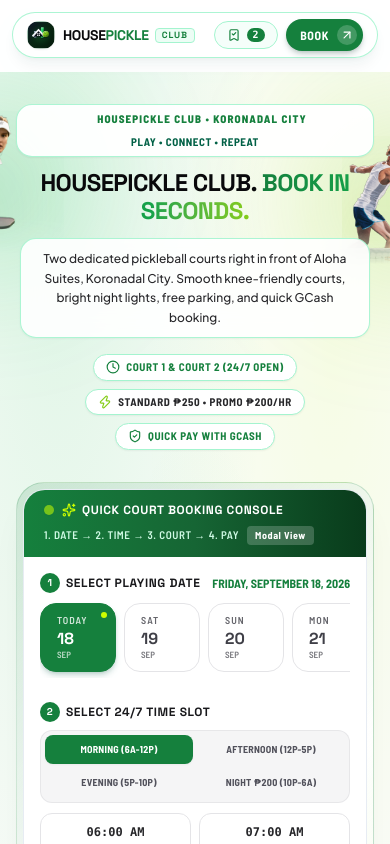
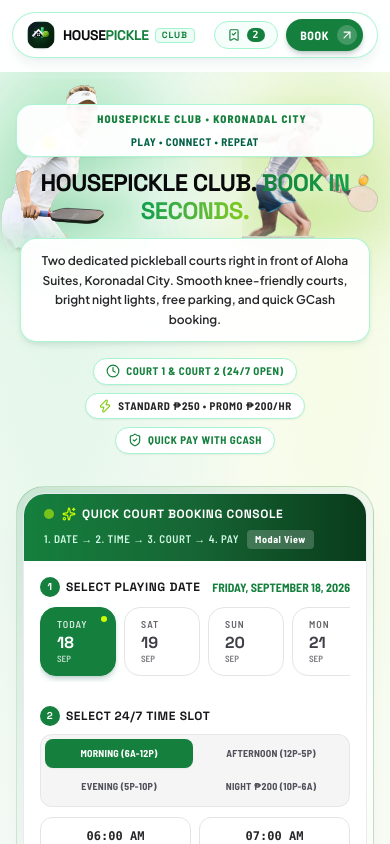
Before and after one commit to hizWindy/pickleball-court, a React (Vite) app in the folder frontend/: page / in a window 390 px wide. Shown: the top 844 px of the page. Built offline with nearby package versions, Linux system fonts and the light colour scheme.

Commit message:
feat(hero): bring athlete cutouts fully on-screen on mobile with frosted text shields

```diff
--- a/frontend/src/components/Hero.tsx
+++ b/frontend/src/components/Hero.tsx
@@ -48,62 +48,62 @@
       <div className="absolute inset-0 overflow-hidden pointer-events-none z-0">
         {/* Left Player Cutout: Bouchard Action Strike */}
         <motion.div
-          initial={{ opacity: 0, x: -40, scale: 0.95 }}
+          initial={{ opacity: 0, x: -30, scale: 0.95 }}
           animate={{
             opacity: 1,
             x: 0,
             scale: 1,
-            y: [0, -10, 0]
+            y: [0, -8, 0]
           }}
           transition={{
-            opacity: { duration: 0.9, delay: 0.15 },
-            x: { duration: 0.9, delay: 0.15 },
+            opacity: { duration: 0.8, delay: 0.1 },
+            x: { duration: 0.8, delay: 0.1 },
             y: { duration: 6, repeat: Infinity, ease: 'easeInOut' }
           }}
-          className="absolute -left-20 sm:-left-12 md:-left-6 lg:left-0 xl:left-4 2xl:left-12 top-10 sm:top-14 lg:top-20 w-36 sm:w-48 md:w-60 lg:w-80 xl:w-96 opacity-15 sm:opacity-25 md:opacity-40 lg:opacity-90 xl:opacity-100 select-none pointer-events-none"
+          className="absolute -left-3 sm:-left-4 md:-left-2 lg:left-0 xl:left-4 2xl:left-12 top-2 sm:top-6 lg:top-14 w-44 sm:w-56 md:w-68 lg:w-84 xl:w-96 opacity-90 sm:opacity-95 lg:opacity-100 select-none pointer-events-none"
         >
           {/* Luminous Emerald Stadium Back-Glow */}
-          <div className="absolute -inset-6 bg-[#22C55E]/20 rounded-full blur-3xl -z-10" />
+          <div className="absolute -inset-4 bg-[#22C55E]/20 rounded-full blur-2xl -z-10" />
 
           {/* Borderless Cutout Image with Athletic Silhouette Drop Shadow & Bottom Mesh Fade */}
           <img
             src="/images/player-cutout-1.png"
             alt="HousePickle Athlete Action"
-            className="w-full h-auto object-contain drop-shadow-[0_25px_45px_rgba(21,128,61,0.28)]"
+            className="w-full h-auto object-contain drop-shadow-[0_18px_35px_rgba(21,128,61,0.25)]"
             style={{
-              maskImage: 'linear-gradient(to bottom, black 75%, transparent 100%)',
-              WebkitMaskImage: 'linear-gradient(to bottom, black 75%, transparent 100%)'
+              maskImage: 'linear-gradient(to bottom, black 80%, transparent 100%)',
+              WebkitMaskImage: 'linear-gradient(to bottom, black 80%, transparent 100%)'
             }}
           />
         </motion.div>
 
         {/* Right Player Cutout: Male Player Striking Ball */}
         <motion.div
-          initial={{ opacity: 0, x: 40, scale: 0.95 }}
+          initial={{ opacity: 0, x: 30, scale: 0.95 }}
           animate={{
             opacity: 1,
             x: 0,
             scale: 1,
-            y: [0, 10, 0]
+            y: [0, 8, 0]
           }}
           transition={{
-            opacity: { duration: 0.9, delay: 0.25 },
-            x: { duration: 0.9, delay: 0.25 },
+            opacity: { duration: 0.8, delay: 0.2 },
+            x: { duration: 0.8, delay: 0.2 },
             y: { duration: 7, repeat: Infinity, ease: 'easeInOut' }
           }}
-          className="absolute -right-20 sm:-right-12 md:-right-6 lg:right-0 xl:right-4 2xl:right-10 top-16 sm:top-20 lg:top-28 w-32 sm:w-44 md:w-56 lg:w-76 xl:w-88 opacity-15 sm:opacity-25 md:opacity-40 lg:opacity-90 xl:opacity-100 select-none pointer-events-none"
+          className="absolute -right-3 sm:-right-4 md:-right-2 lg:right-0 xl:right-4 2xl:right-10 top-6 sm:top-12 lg:top-22 w-40 sm:w-52 md:w-64 lg:w-80 xl:w-92 opacity-90 sm:opacity-95 lg:opacity-100 select-none pointer-events-none"
         >
           {/* Luminous Lime Stadium Back-Glow */}
-          <div className="absolute -inset-6 bg-[#84CC16]/25 rounded-full blur-3xl -z-10" />
+          <div className="absolute -inset-4 bg-[#84CC16]/25 rounded-full blur-2xl -z-10" />
 
           {/* Borderless Cutout Image with Athletic Silhouette Drop Shadow & Bottom Mesh Fade */}
           <img
             src="/images/player-cutout-2.png"
             alt="HousePickle Player Dink Rally"
-            className="w-full h-auto object-contain drop-shadow-[0_25px_45px_rgba(132,204,22,0.3)]"
+            className="w-full h-auto object-contain drop-shadow-[0_18px_35px_rgba(132,204,22,0.28)]"
             style={{
-              maskImage: 'linear-gradient(to bottom, black 75%, transparent 100%)',
-              WebkitMaskImage: 'linear-gradient(to bottom, black 75%, transparent 100%)'
+              maskImage: 'linear-gradient(to bottom, black 80%, transparent 100%)',
+              WebkitMaskImage: 'linear-gradient(to bottom, black 80%, transparent 100%)'
             }}
           />
         </motion.div>
@@ -129,12 +129,12 @@
             </span>
           </motion.div>
 
-          {/* Main Display Headline */}
+          {/* Main Display Headline with Protective Halo */}
           <motion.h1
             initial={{ opacity: 0, y: 15 }}
             animate={{ opacity: 1, y: 0 }}
             transition={{ duration: 0.4, delay: 0.05 }}
-            className="text-2xl sm:text-4xl md:text-5xl lg:text-6xl font-heading font-black tracking-tight uppercase text-zinc-950 leading-[1.15] break-words"
+            className="text-2xl sm:text-4xl md:text-5xl lg:text-6xl font-heading font-black tracking-tight uppercase text-zinc-950 leading-[1.15] break-words drop-shadow-[0_2px_10px_rgba(255,255,255,0.95)]"
           >
             HOUSEPICKLE CLUB.{' '}
             <span className="bg-gradient-to-r from-[#15803D] via-[#16a34a] to-[#84CC16] bg-clip-text text-transparent">
@@ -142,15 +142,15 @@
             </span>
           </motion.h1>
 
-          {/* Polished Facility Summary Card with Frosted Glass for Maximum Contrast & Readability across all screen sizes */}
+          {/* Polished Facility Summary Card with Frosted Glass Shield */}
           <motion.div
             initial={{ opacity: 0, y: 10 }}
             animate={{ opacity: 1, y: 0 }}
             transition={{ duration: 0.4, delay: 0.1 }}
-            className="mt-3.5 max-w-xl mx-auto px-1 sm:px-0"
+            className="mt-3.5 sm:mt-4 max-w-xl mx-auto px-1 sm:px-0"
           >
-            <div className="bg-white/90 sm:bg-white/80 backdrop-blur-md border border-emerald-200/90 shadow-xs shadow-emerald-950/5 rounded-2xl px-4 py-2.5 sm:px-6 sm:py-3 text-center">
-              <p className="text-xs sm:text-sm text-zinc-800 font-medium leading-relaxed">
+            <div className="bg-white/95 backdrop-blur-md border border-emerald-200/90 shadow-md shadow-emerald-950/8 rounded-2xl px-4 py-3 sm:px-6 sm:py-3.5 text-center">
+              <p className="text-xs sm:text-sm text-zinc-800 font-semibold leading-relaxed">
                 Two dedicated pickleball courts right in front of Aloha Suites, Koronadal City. Smooth knee-friendly courts, bright night lights, free parking, and quick GCash booking.
               </p>
             </div>
```
